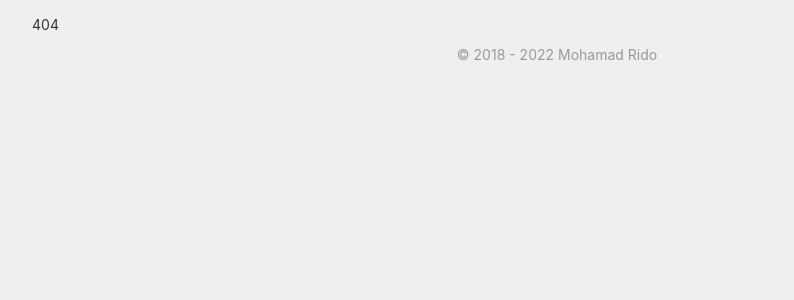
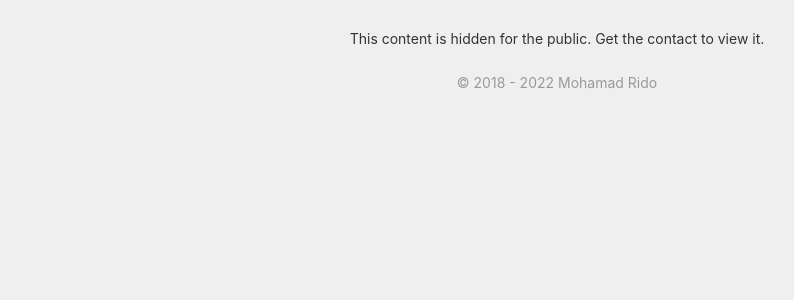
Before and after one commit to mohamadrido/about, a Jekyll site: the page built from index.html, in a window 1280 px wide. Shown: the top 300 px of the page, without its empty margins (83-877 px from the left). Built offline with Jekyll 4.4.1, drawn with Linux system fonts in a browser that asks for light colours; nearby versions of some CDN libraries.

Commit message:
Update index.html

```diff
--- a/index.html
+++ b/index.html
@@ -1,4 +1,6 @@
 ---
 layout: default
 ---
-404
+<div style="text-align:center;">
+  <p>This content is hidden for the public. Get the <a href="https://mohamadrido.com/contact">contact</a> to view it.</p>
+</div>
```
